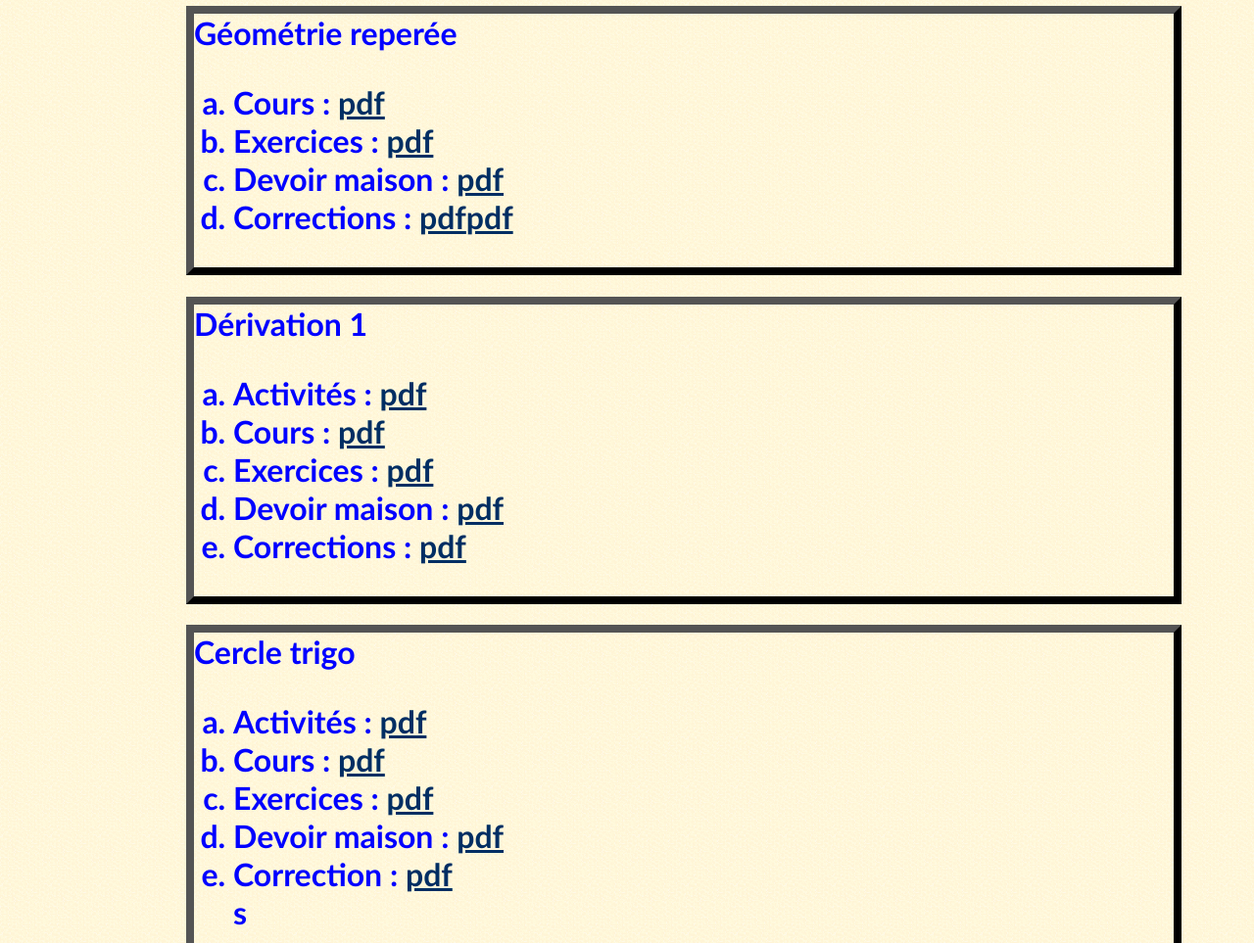
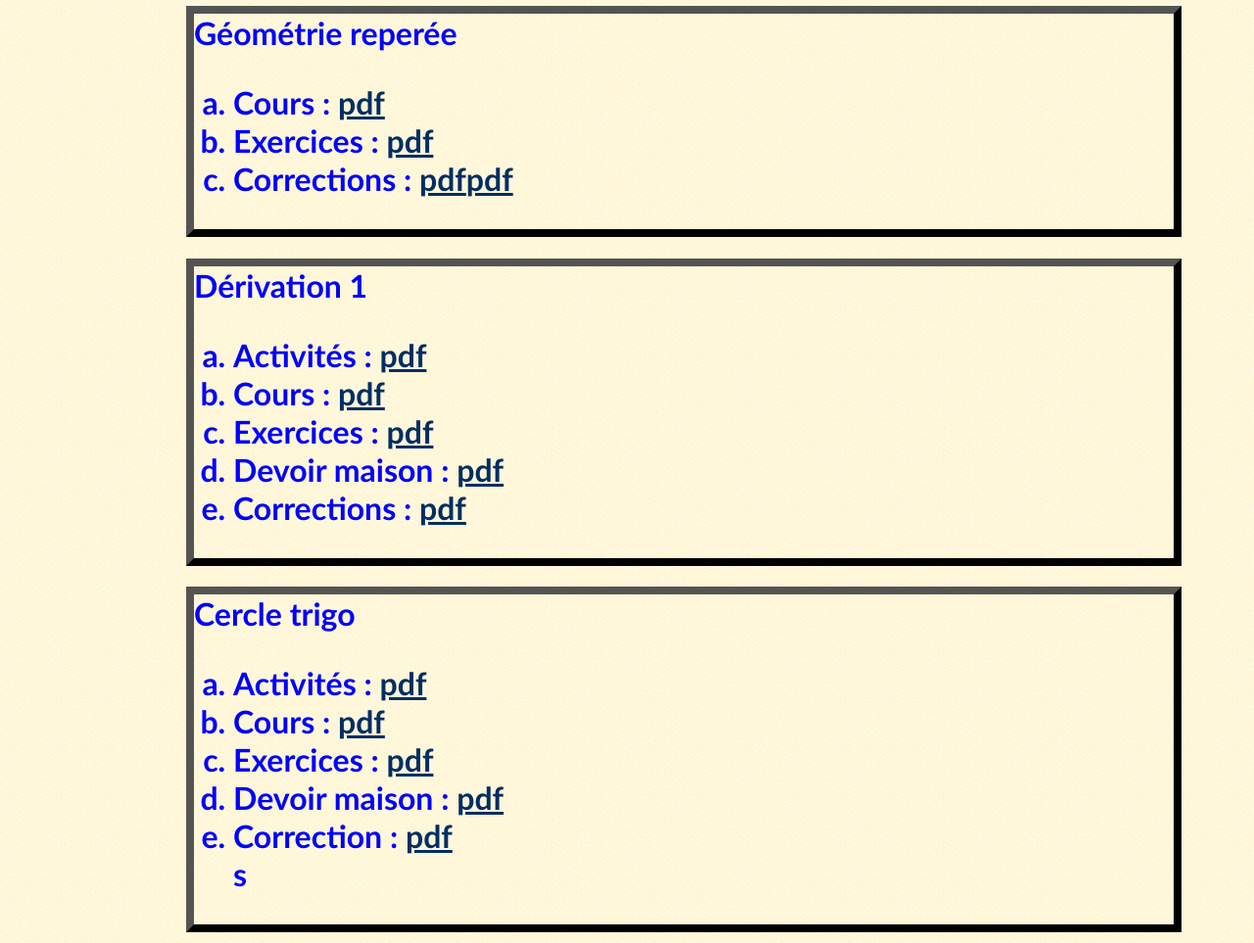
Before and after one commit to tontonpatrick/tontonpatrick.github.io, a plain HTML site: page 1G.html in a window 1280 px wide. Shown: the part 784-1747 px from the top of the page at 98% size. Drawn offline with nearby package versions, Linux system fonts and the light colour scheme; some packages are replaced by stand-ins of ours.

Commit message:
Add files via upload

```diff
--- a/1G.html
+++ b/1G.html
@@ -72,7 +72,6 @@
 					<ol type="a">
                     <li>Cours : <a href="1G/géométrierepérée/Géométrierepérée-cours.pdf" style="color:#002E63;">pdf</a></li>
                     <li>Exercices : <a href="1G/géométrierepérée/Géométrierepérée-exercicesrappels - Copie.pdf" style="color:#002E63;">pdf</a></li>
-                    <li>Devoir maison : <a href="1G/géométrierepérée/Géométrierepérée-dm.pdf" style="color:#002E63;">pdf</a></li>
                     <li>Corrections : <a href="1G/géométrierepérée/Géométrierepérée-dmcorrection.pdf" style="color:#002E63;">pdf</a><a href="1G/géométrierepérée/Géométrierepérée-interrogationcorrection.pdf" style="color:#002E63;">pdf</a></li>
                     </ol>
                     </li>
```
